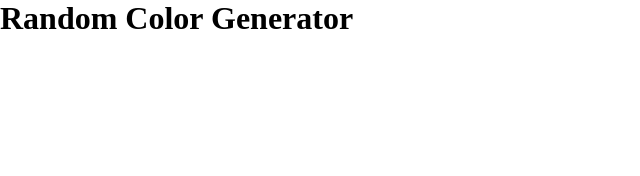
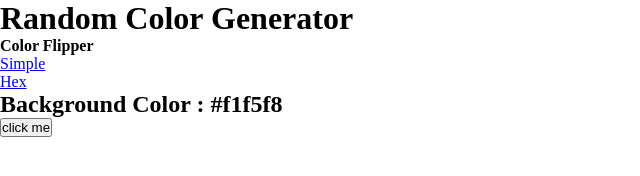
Before and after one commit to jaguarj/javascript_color_flipper, a plain HTML site: page index.html in a window 1280 px wide. Shown: the whole page, without its empty margins (0-640 px from the left). Drawn offline with Linux system fonts and the light colour scheme.

Commit message:
Started initial code.

```diff
--- a/index.html
+++ b/index.html
@@ -11,10 +11,46 @@
 </head>
 	<body>
 		<h1>Random Color Generator</h1>
+		<nav>
+			<div class="">
+				<h4>Color Flipper</h4>
+				<ul>
+					<li>
+						<a href="index.html">Simple</a>
+					</li>
+					<li>
+						<a href="hex.html">Hex</a>
+					</li>
+				</ul>
+			</div>
+		</nav>
+		<main>
+			<div class="container">
+				<h2>Background Color : <span class="color">#f1f5f8</span></h2>
+				<button id="btn" class="btn btn-hero">click me</button>
+			</div>
+		</main>
+		<script>
+			console.log("I'm ready!")
+			const colors = ["pink", "salmon", "rgba(12, 12, 12, 0.5)", "cornflowerblue"];
+			const btn = document.getElementById("btn");
+			const color = document.querySelector(".color");
 
-	<script>
-		console.log("I'm ready!")
+			btn.addEventListener("click", function() {
+				console.log(document.body);
+				const randomNumber = 2;
+				console.log("getRandomNumber", getRandomNumber())
 
-	</script>
+				document.body.style.backgroundColor = colors[getRandomNumber()];
+				color.textContent = colors[getRandomNumber()];
+
+			});
+
+			function getRandomNumber() {
+				return Math.floor(Math.random() * colors.length);
+
+			};
+
+		</script>
 	</body>
 </html>
```
Also changed, not shown: hex.html (added).
